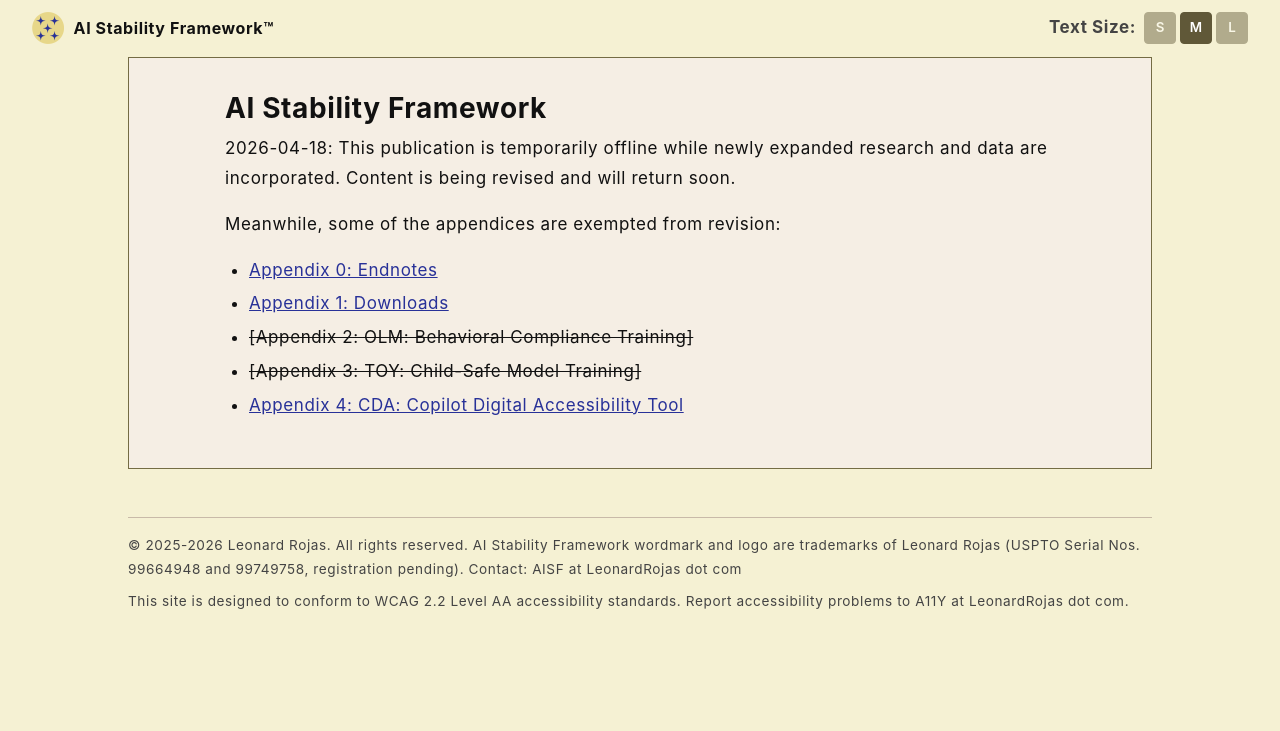
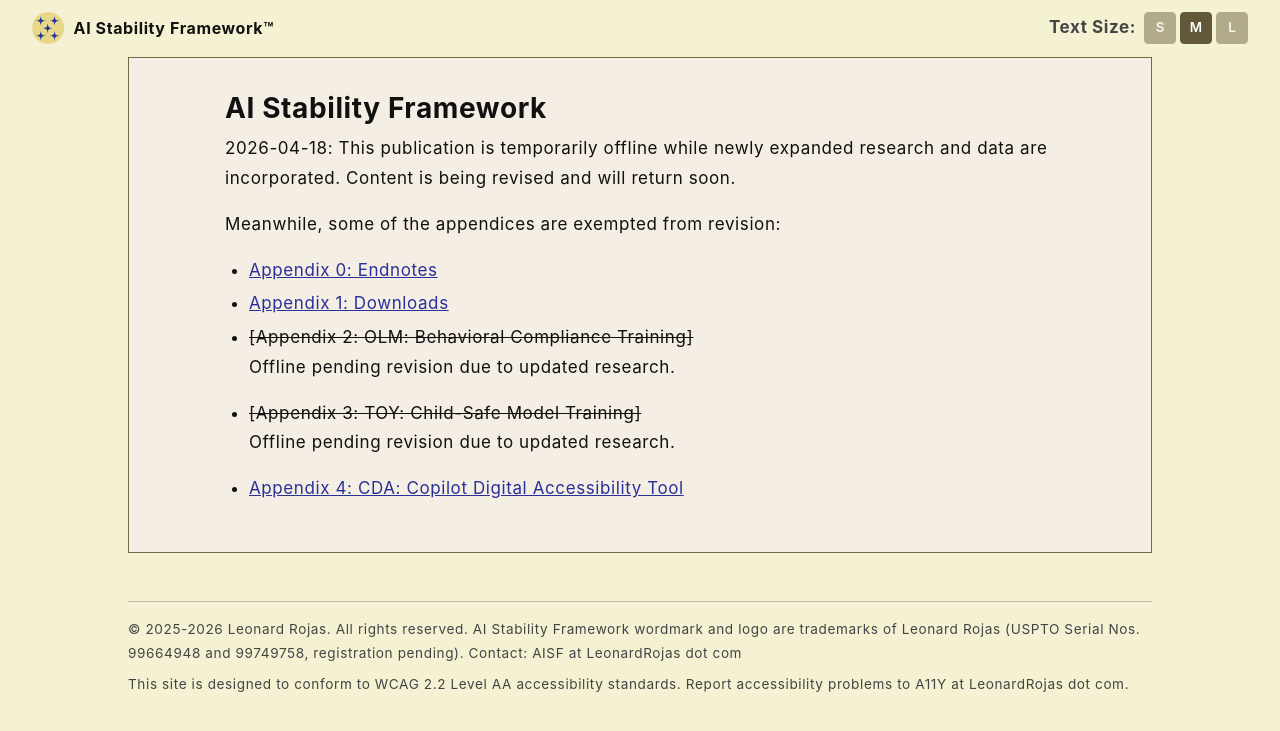
Before and after one commit to rojaslen/AISF-WEB, a Jekyll site: the page built from index.md, in a window 1280 px wide. Shown: the top 731 px of the page. Built offline with Jekyll 4.4.1, drawn with Linux system fonts in a browser that asks for light colours; some web fonts are replaced.

Commit message:
updates
explain strikethru

```diff
--- a/index.md
+++ b/index.md
@@ -11,6 +11,6 @@
 
 - [Appendix 0: Endnotes](/apx00-endnotes)
 - [Appendix 1: Downloads](/apx01-downloads)
-- <s>[Appendix 2: OLM: Behavioral Compliance Training]</s>
-- <s>[Appendix 3: TOY: Child-Safe Model Training]</s>
+- <s>[Appendix 2: OLM: Behavioral Compliance Training]</s> Offline pending revision due to updated research.
+- <s>[Appendix 3: TOY: Child-Safe Model Training]</s> Offline pending revision due to updated research.
 - [Appendix 4: CDA: Copilot Digital Accessibility Tool](/apx04-cda)
```
Also changed, not shown: apx01-downloads.md (+1 -1 lines).
